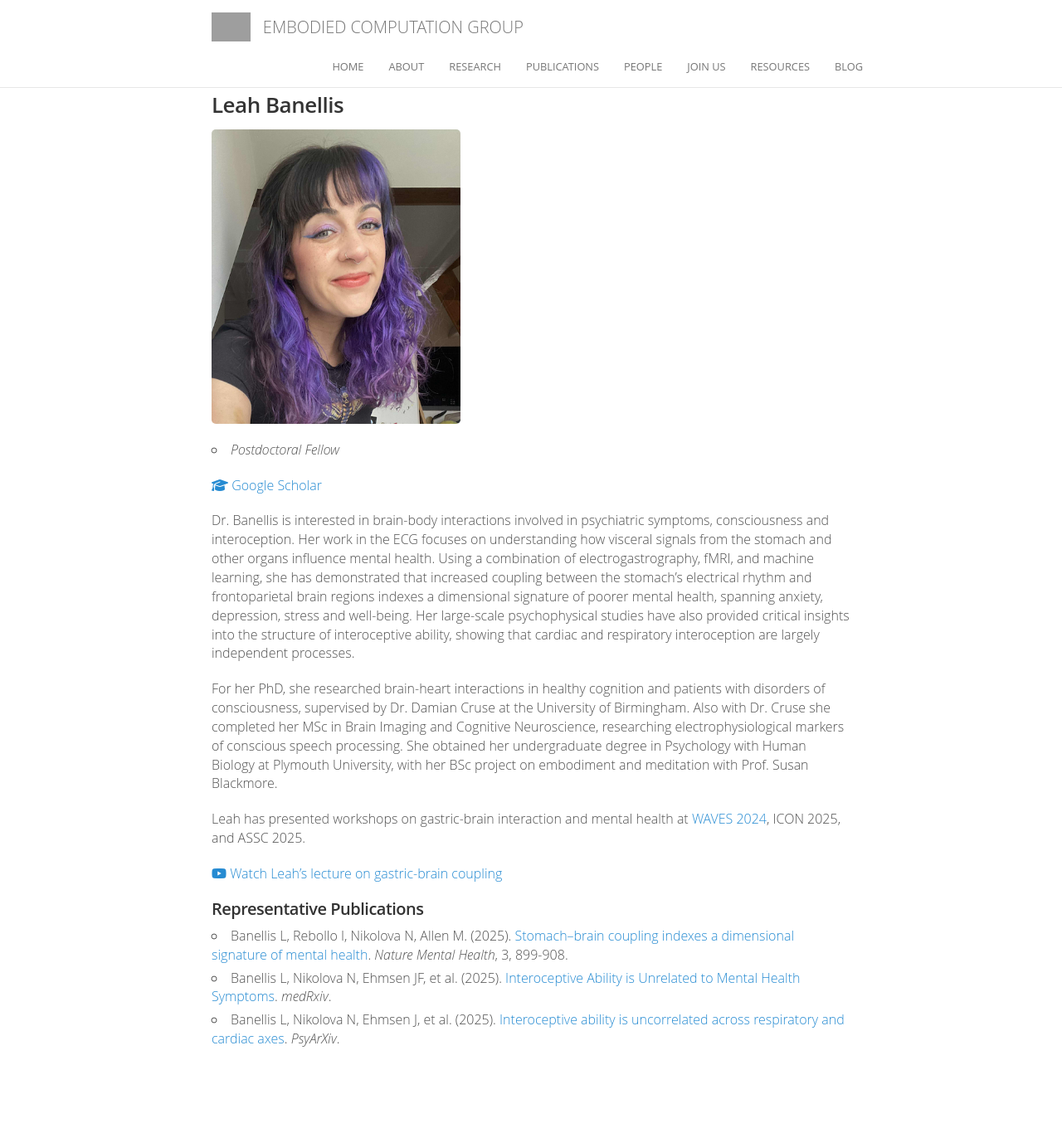
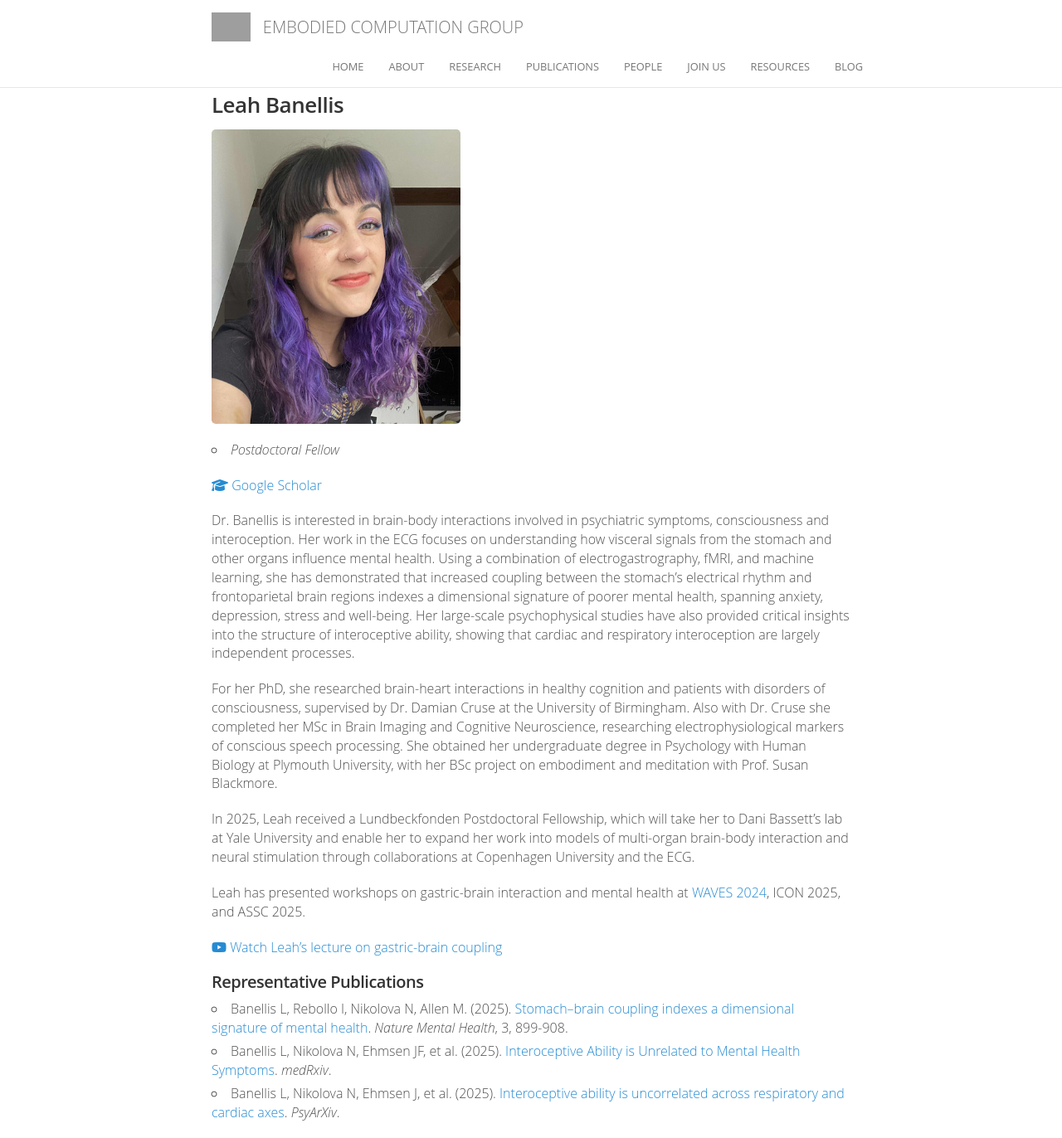
Before and after one commit to embodied-computation-group/embodied-computation-group.github.io, a Jekyll site: the page built from _people/leah_banellis.md, in a window 1280 px wide and 1372 px high. Shown: the whole window at 83% size. Built offline with Jekyll 4.4.1, drawn with Linux system fonts in a browser that asks for light colours; comment, search, counter and statistics services are not loaded; grey boxes are pictures that could not be loaded.

Commit message:
Add Lundbeckfonden Postdoctoral Fellowship to Leah Banellis profile

```diff
--- a/_people/leah_banellis.md
+++ b/_people/leah_banellis.md
@@ -15,6 +15,8 @@ Dr. Banellis is interested in brain-body interactions involved in psychiatric sy
 
 For her PhD, she researched brain-heart interactions in healthy cognition and patients with disorders of consciousness, supervised by Dr. Damian Cruse at the University of Birmingham. Also with Dr. Cruse she completed her MSc in Brain Imaging and Cognitive Neuroscience, researching electrophysiological markers of conscious speech processing. She obtained her undergraduate degree in Psychology with Human Biology at Plymouth University, with her BSc project on embodiment and meditation with Prof. Susan Blackmore.
 
+In 2025, Leah received a Lundbeckfonden Postdoctoral Fellowship, which will take her to Dani Bassett's lab at Yale University and enable her to expand her work into models of multi-organ brain-body interaction and neural stimulation through collaborations at Copenhagen University and the ECG.
+
 Leah has presented workshops on gastric-brain interaction and mental health at [WAVES 2024](https://waves-conference.com/waves24/), ICON 2025, and ASSC 2025.
 
 <a href="https://www.youtube.com/watch?v=bCWukBOfzBo"><i class="fab fa-youtube"></i> Watch Leah's lecture on gastric-brain coupling</a>
```
